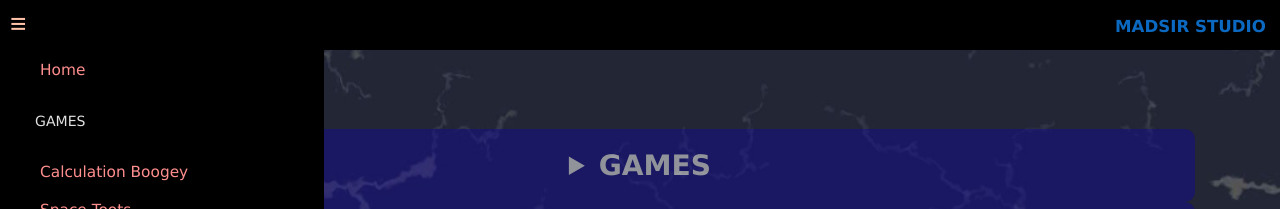
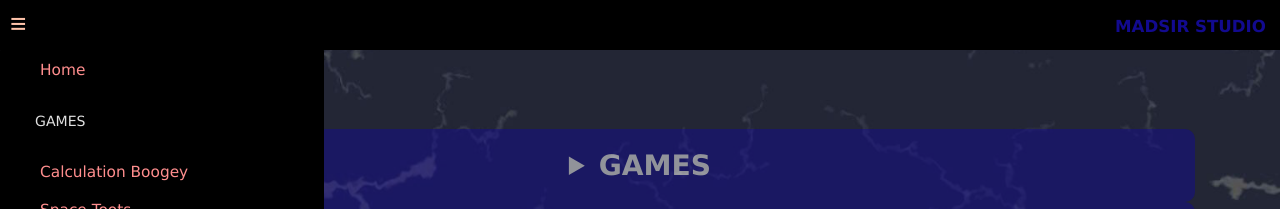
Before and after one commit to Madsir/madsirstudio.github.io, a Jekyll site: the page built from index.html, in a window 1280 px wide. Shown: the top 209 px of the page. Built offline with Jekyll 4.4.1, drawn with Linux system fonts in a browser that asks for light colours.

Commit message:
Update default.html

```diff
--- a/_layouts/default.html
+++ b/_layouts/default.html
@@ -90,7 +90,7 @@ button{
 }
 .flexer h3 {
   text-align: right;
-  color:#0b69c2;
+  color:#120a8f;
   font-family: Arial, 'Helvetica Neue', Helvetica, sans-serif
   font-size: 2em;
   user-select: none
```
